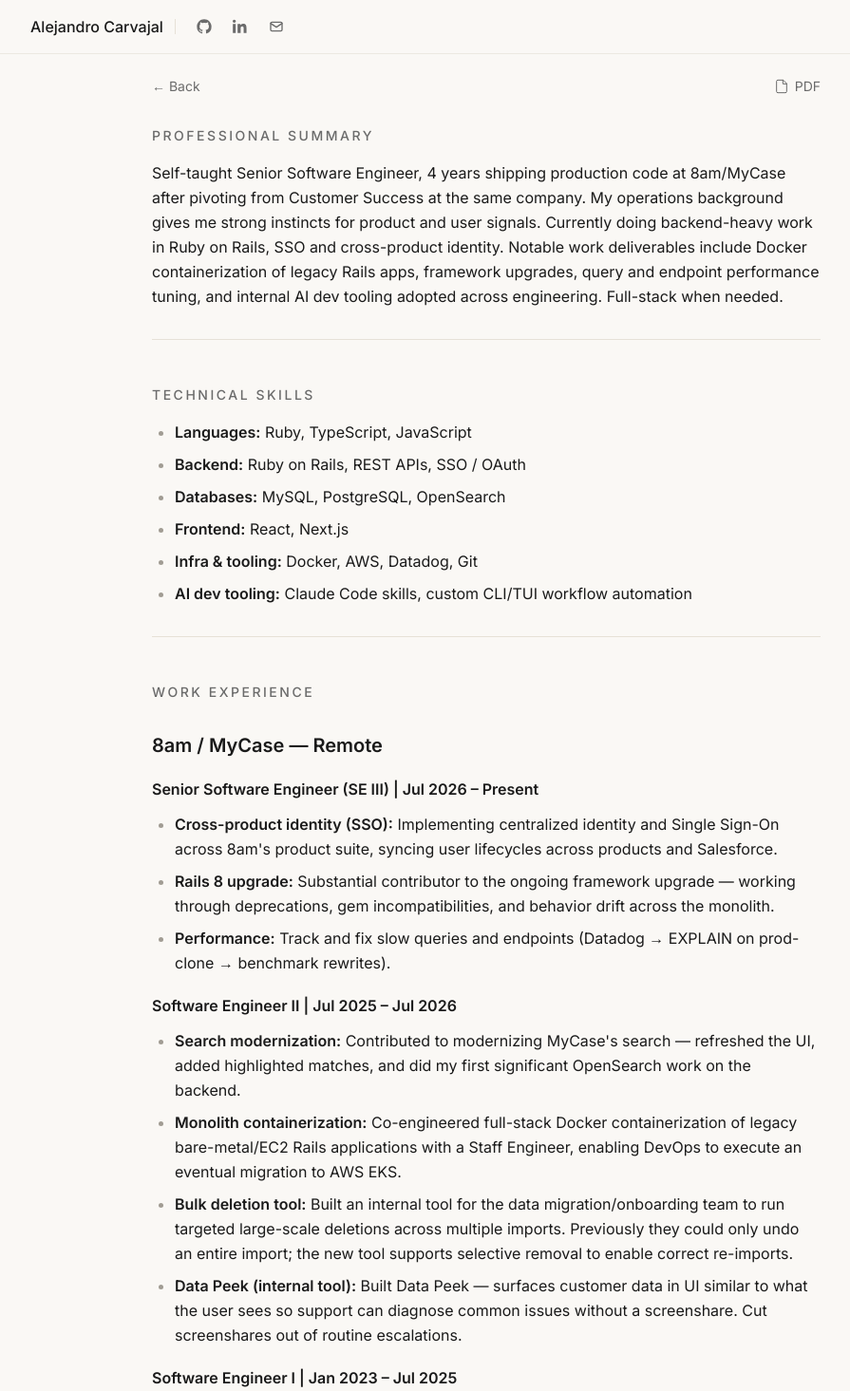
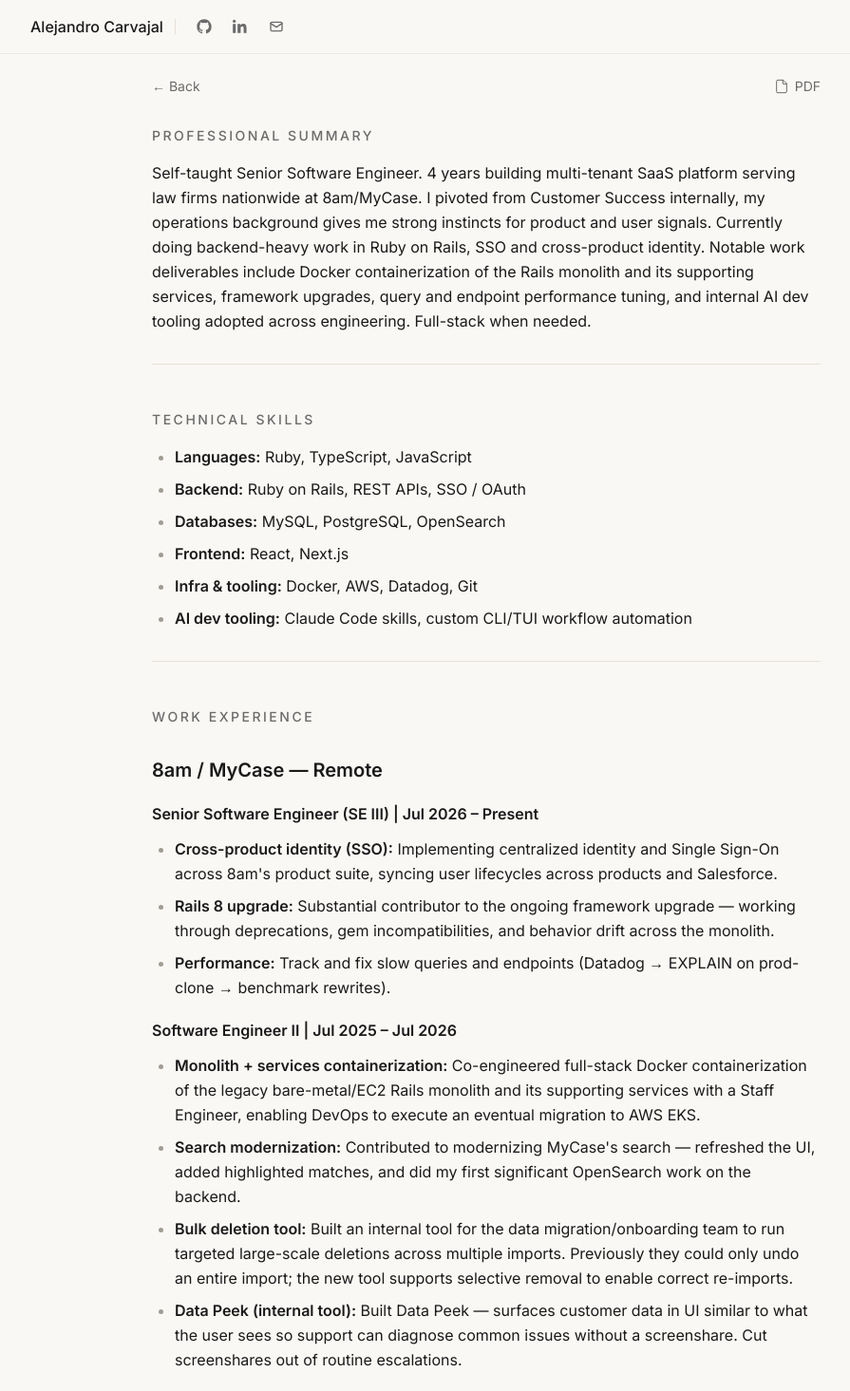
Before and after one commit to senorale/portfolio, a Next.js app: page /resume in a window 1280 px wide. Shown: the top 1465 px of the page at 95% size, without its empty margins (128-1023 px from the left). Built offline with nearby package versions, Linux system fonts and the light colour scheme.

Commit message:
rewrite summary, reorder SWE II bullets, move note pill under card title, regen resume pdf

```diff
--- a/src/app/resume/page.md
+++ b/src/app/resume/page.md
@@ -1,6 +1,6 @@
 ## PROFESSIONAL SUMMARY
 
-Self-taught Senior Software Engineer, 4 years shipping production code at 8am/MyCase after pivoting from Customer Success at the same company. My operations background gives me strong instincts for product and user signals. Currently doing backend-heavy work in Ruby on Rails, SSO and cross-product identity. Notable work deliverables include Docker containerization of legacy Rails apps, framework upgrades, query and endpoint performance tuning, and internal AI dev tooling adopted across engineering. Full-stack when needed.
+Self-taught Senior Software Engineer. 4 years building multi-tenant SaaS platform serving law firms nationwide at 8am/MyCase. I pivoted from Customer Success internally, my operations background gives me strong instincts for product and user signals. Currently doing backend-heavy work in Ruby on Rails, SSO and cross-product identity. Notable work deliverables include Docker containerization of the Rails monolith and its supporting services, framework upgrades, query and endpoint performance tuning, and internal AI dev tooling adopted across engineering. Full-stack when needed.
 
 ---
 
@@ -27,8 +27,8 @@
 
 #### Software Engineer II | Jul 2025 – Jul 2026
 
+- **Monolith + services containerization:** Co-engineered full-stack Docker containerization of the legacy bare-metal/EC2 Rails monolith and its supporting services with a Staff Engineer, enabling DevOps to execute an eventual migration to AWS EKS.
 - **Search modernization:** Contributed to modernizing MyCase's search — refreshed the UI, added highlighted matches, and did my first significant OpenSearch work on the backend.
-- **Monolith containerization:** Co-engineered full-stack Docker containerization of legacy bare-metal/EC2 Rails applications with a Staff Engineer, enabling DevOps to execute an eventual migration to AWS EKS.
 - **Bulk deletion tool:** Built an internal tool for the data migration/onboarding team to run targeted large-scale deletions across multiple imports. Previously they could only undo an entire import; the new tool supports selective removal to enable correct re-imports.
 - **Data Peek (internal tool):** Built Data Peek — surfaces customer data in UI similar to what the user sees so support can diagnose common issues without a screenshare. Cut screenshares out of routine escalations.
 
--- a/src/components/ProjectCard.tsx
+++ b/src/components/ProjectCard.tsx
@@ -52,16 +52,14 @@
         />
       </div>
       <div className="p-6 md:p-7 flex flex-col flex-1">
-        <div className="flex items-start justify-between gap-3">
         <h3 className="text-xl md:text-2xl tracking-tight font-semibold">
           {project.name}
         </h3>
         {project.note && (
-            <span className="shrink-0 text-[0.65rem] uppercase tracking-wider px-2 py-0.5 rounded-full bg-[var(--bg-elev)] border border-[var(--border)] text-[var(--fg-muted)]">
+          <span className="mt-1.5 self-start text-[0.65rem] uppercase tracking-wider px-2 py-0.5 rounded-full bg-[var(--bg-elev)] border border-[var(--border)] text-[var(--fg-muted)]">
             {project.note}
           </span>
         )}
-        </div>
         <p className="mt-2 text-sm text-[var(--fg-muted)]">{project.tagline}</p>
         <p className="mt-4 text-[0.95rem] leading-relaxed text-[var(--fg)]/90">
           {highlightTerms(project.description, project.highlight)}
--- a/src/content/resume-full.md
+++ b/src/content/resume-full.md
@@ -6,7 +6,7 @@
 
 ## PROFESSIONAL SUMMARY
 
-Self-taught Senior Software Engineer, 4 years shipping production code at 8am/MyCase after pivoting from Customer Success at the same company. My operations background gives me strong instincts for product and user signals. Currently doing backend-heavy work in Ruby on Rails, SSO and cross-product identity. Notable work deliverables include Docker containerization of legacy Rails apps, framework upgrades, query and endpoint performance tuning, and internal AI dev tooling adopted across engineering. Full-stack when needed.
+Self-taught Senior Software Engineer. 4 years building multi-tenant SaaS platform serving law firms nationwide at 8am/MyCase. I pivoted from Customer Success internally, my operations background gives me strong instincts for product and user signals. Currently doing backend-heavy work in Ruby on Rails, SSO and cross-product identity. Notable work deliverables include Docker containerization of the Rails monolith and its supporting services, framework upgrades, query and endpoint performance tuning, and internal AI dev tooling adopted across engineering. Full-stack when needed.
 
 ---
 
@@ -33,8 +33,8 @@
 
 #### Software Engineer II | Jul 2025 – Jul 2026
 
+- **Monolith + services containerization:** Co-engineered full-stack Docker containerization of the legacy bare-metal/EC2 Rails monolith and its supporting services with a Staff Engineer, enabling DevOps to execute an eventual migration to AWS EKS.
 - **Search modernization:** Contributed to modernizing MyCase's search — refreshed the UI, added highlighted matches, and did my first significant OpenSearch work on the backend.
-- **Monolith containerization:** Co-engineered full-stack Docker containerization of legacy bare-metal/EC2 Rails applications with a Staff Engineer, enabling DevOps to execute an eventual migration to AWS EKS.
 - **Bulk deletion tool:** Built an internal tool for the data migration/onboarding team to run targeted large-scale deletions across multiple imports. Previously they could only undo an entire import; the new tool supports selective removal to enable correct re-imports.
 - **Data Peek (internal tool):** Built Data Peek — surfaces customer data in UI similar to what the user sees so support can diagnose common issues without a screenshare. Cut screenshares out of routine escalations.
 
```
Also changed, not shown: 1 other file (tests, documents, lock files or other folders). Lines whose indentation alone changed are shown as unchanged.
